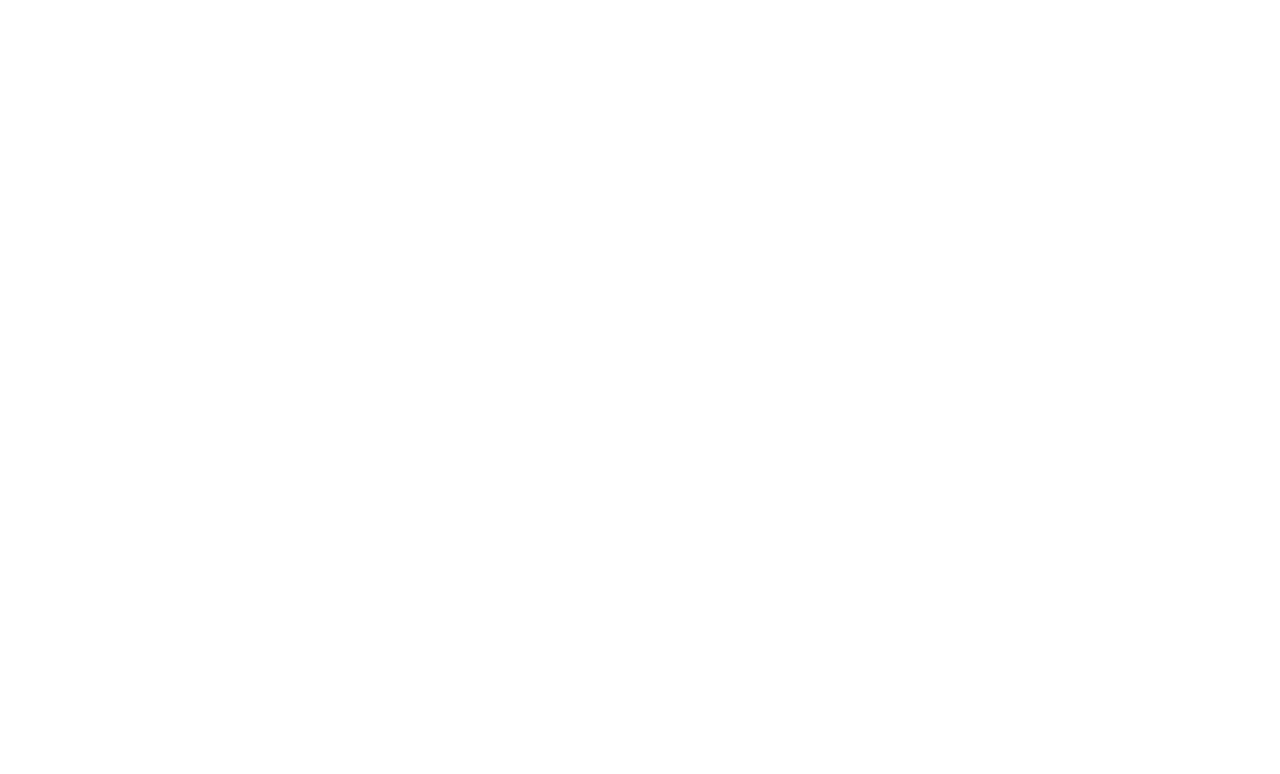
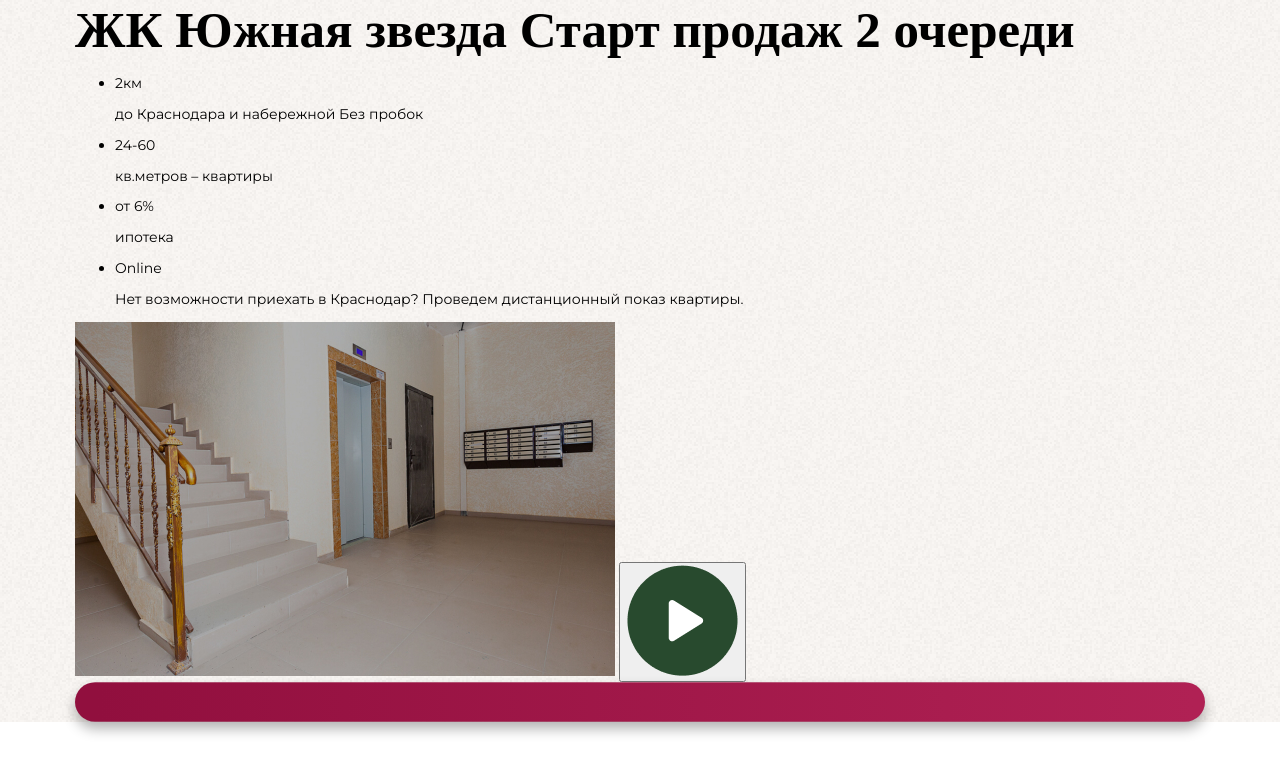
Before and after one commit to yurkaronin/grinstroi, a website: page src/html/index.html in a window 1280 px wide. Drawn offline with nearby package versions, Linux system fonts and the light colour scheme; files that its build step writes are made by us from their sources; files whose address does not match are found by name.

Commit message:
добавил разметку первого блока

```diff
--- a/src/html/index.html
+++ b/src/html/index.html
@@ -19,6 +19,46 @@
 <body>
   <main class="main  main--home">
 
+    <section class="priority-project">
+      <div class="wrapper">
+        <h2 class="priority-project__title  title">ЖК Южная звезда
+          Старт продаж 2 очереди</h2>
+          <ul class="priority-project__list">
+            <li>
+              <span>2км</span>
+              <p>до Краснодара
+                и набережной
+                Без пробок</p>
+            </li>
+            <li>
+              <span>24-60</span>
+              <p>кв.метров –
+                квартиры</p>
+            </li>
+            <li>
+              <span>от 6%</span>
+              <p>ипотека</p>
+            </li>
+            <li>
+              <span>Online</span>
+              <p>Нет возможности приехать в Краснодар?
+                Проведем дистанционный показ квартиры.</p>
+            </li>
+          </ul>
+
+          <div class="priority-project__video">
+            <img src="img/home/video-preview/1.jpg" alt="видео превью" width="540" height="354">
+            <button><img src="img/home/play.png" alt="кнопка запуска видео" width="111" height="111"></button>
+          </div>
+
+          <div class="priority-project__slider">
+            <!-- тут будет слайдер  -->
+          </div>
+
+          <a href="" class="priority-project__button  button"></a>
+      </div>
+    </section>
+
   </main>
 
   @@include('sections/scripts-include.html')
```
Also changed, not shown: src/img/home/play.png (added).
